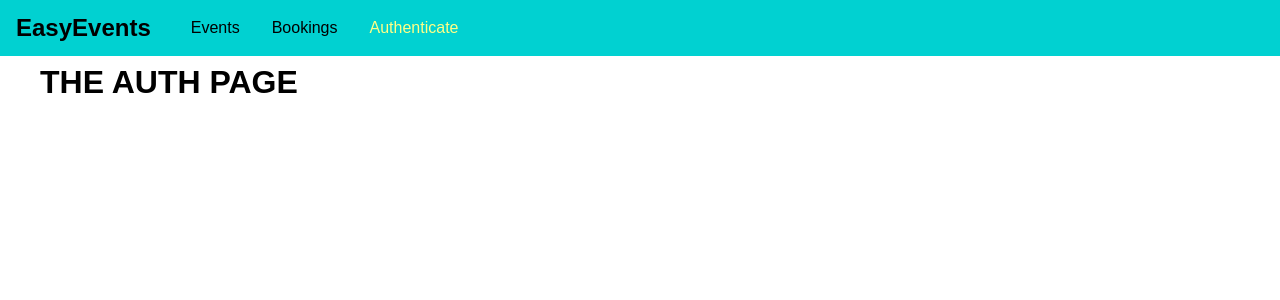
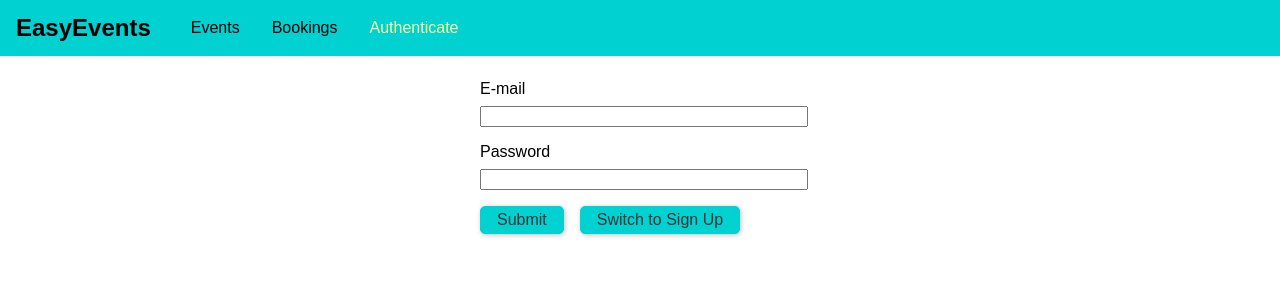
Before and after one commit to ketanmalik/graphql-event-booking, a React (Create React App) app in the folder frontend/: page /auth in a window 1280 px wide. Shown: the top 300 px of the page. Built offline with nearby package versions, Linux system fonts and the light colour scheme.

Commit message:
signin-signup

```diff
--- a/frontend/src/components/Navigation/MainNavigation.css
+++ b/frontend/src/components/Navigation/MainNavigation.css
@@ -35,5 +35,5 @@
 .main-navigation__item a:hover,
 .main-navigation__item a:active,
 .main-navigation__item a.active {
-  color: rgb(255, 255, 134);
+  color: rgb(255, 255, 153);
 }
--- /dev/null
+++ b/frontend/src/pages/Auth.css
@@ -0,0 +1,34 @@
+.auth-form {
+  width: 20rem;
+  max-width: 80%;
+  margin: 5rem auto;
+}
+
+.form-control label,
+.form-control input {
+  width: 100%;
+  display: block;
+  margin-bottom: 1rem;
+}
+
+.form-control label {
+  margin-bottom: 0.5rem;
+}
+
+.form-actions button {
+  background: #01d1d1;
+  font: inherit;
+  border: 1px solid #01d1d1;
+  border-radius: 5px;
+  padding: 0.25rem 1rem;
+  margin-right: 1rem;
+  box-shadow: 1px 1px 5px rgba(0, 0, 0, 0.26);
+  color: rgb(58, 53, 53);
+  cursor: pointer;
+}
+
+.form-actions button:hover,
+.form-actions button:active {
+  background-color: #068f8fa9;
+  border-color: #068f8fa9;
+}
--- a/frontend/src/pages/Auth.js
+++ b/frontend/src/pages/Auth.js
@@ -1,8 +1,96 @@
 import React, { Component } from "react";
+import "./Auth.css";
 
 class AuthPage extends Component {
+  state = {
+    isLogin: true,
+  };
+
+  constructor(props) {
+    super(props);
+    this.emailElem = React.createRef();
+    this.passwordElem = React.createRef();
+  }
+  submitHandler = (event) => {
+    event.preventDefault();
+    const email = this.emailElem.current.value;
+    const password = this.passwordElem.current.value;
+
+    if (email.trim().length === 0 || password.trim().length === 0) {
+      return;
+    }
+
+    let requestBody = {
+      query: `
+            query {
+                login(email:"${email}", password:"${password}") {
+                    userId
+                    token
+                    tokenExpiration
+                }
+            }
+          `,
+    };
+
+    if (!this.state.isLogin) {
+      requestBody = {
+        query: `
+                mutation {
+                  createUser(userInput: {email: "${email}", password: "${password}"}) {
+                    _id
+                    email
+                  }
+                }
+              `,
+      };
+    }
+
+    fetch("http://localhost:8000/graphql", {
+      method: "POST",
+      body: JSON.stringify(requestBody),
+      headers: {
+        "Content-Type": "application/json",
+      },
+    })
+      .then((res) => {
+        if (res.status !== 200 && res.status !== 201) {
+          throw new Error("Failed!");
+        }
+        return res.json();
+      })
+      .then((resData) => console.log(resData))
+      .catch((err) => {
+        console.log(err);
+      });
+  };
+
+  switchModeHandler = () => {
+    this.setState((prevState) => {
+      return { isLogin: !prevState.isLogin };
+    });
+  };
+
   render() {
-    return <h1>THE AUTH PAGE</h1>;
+    return (
+      <form className="auth-form" onSubmit={this.submitHandler}>
+        <div className="form-control">
+          <div>
+            <label htmlFor="email">E-mail</label>
+            <input type="email" id="email" ref={this.emailElem} />
+          </div>
+          <div>
+            <label htmlFor="password">Password</label>
+            <input type="password" id="password" ref={this.passwordElem} />
+          </div>
+        </div>
+        <div className="form-actions">
+          <button type="submit">Submit</button>
+          <button type="button" onClick={this.switchModeHandler}>
+            Switch to {this.state.isLogin ? "Sign Up" : "Sign In"}
+          </button>
+        </div>
+      </form>
+    );
   }
 }
 
```
Also changed, not shown: 1 other file (tests, documents, lock files or other folders).
